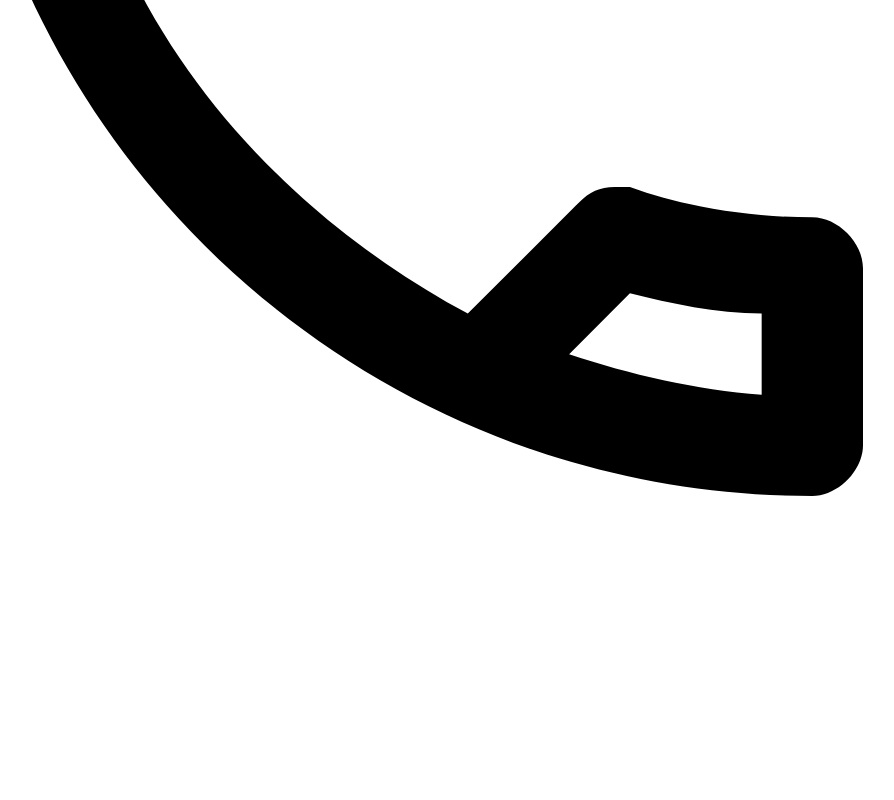
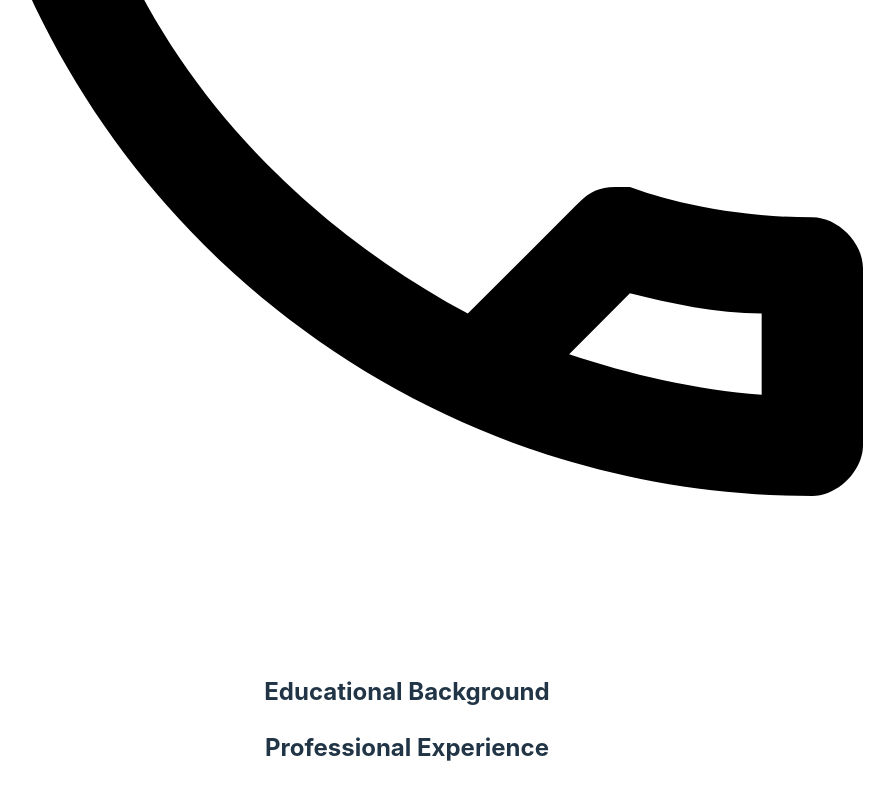
Before and after one commit to GreyTearsDev/cv-application, a React (Vite) app: page / in a window 1280 px wide. Shown: the part 4622-5422 px from the top of the page, without its empty margins (233-1127 px from the left). Before the commit the page ends 5328 px from the top, so only its background shows below. Built offline with nearby package versions, Linux system fonts and the light colour scheme.

Commit message:
refactor: Add conditional rendering for displaying either educational background or professional experience based on the value of 'IS_SCHOOL'

```diff
--- a/src/components/dynamic-display-section.jsx
+++ b/src/components/dynamic-display-section.jsx
@@ -9,6 +9,7 @@ export default function DynamicDisplaySection({ user, setUser, arrayName }) {
   }
   return (
     <>
+      <h2>{IS_SCHOOL ? "Educational Background" : "Professional Experience"}</h2>
       {user[arrayName].map(info => (
         <Card
           name={IS_SCHOOL ? info.name : info.company}
```
